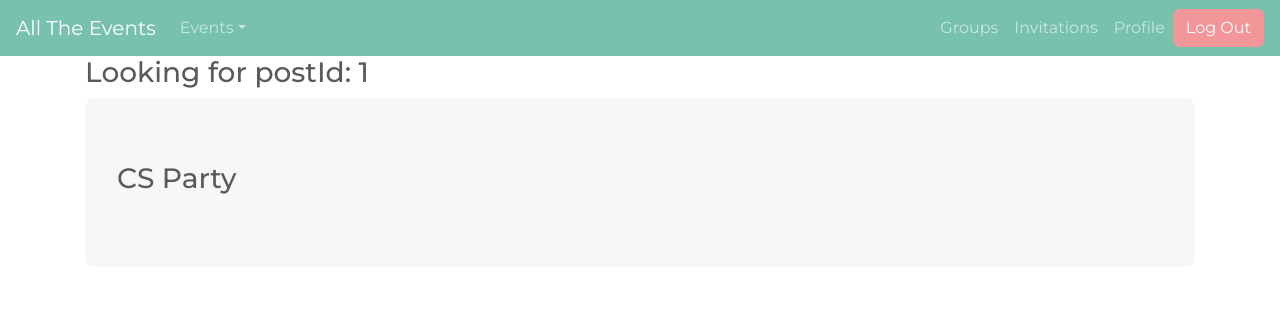
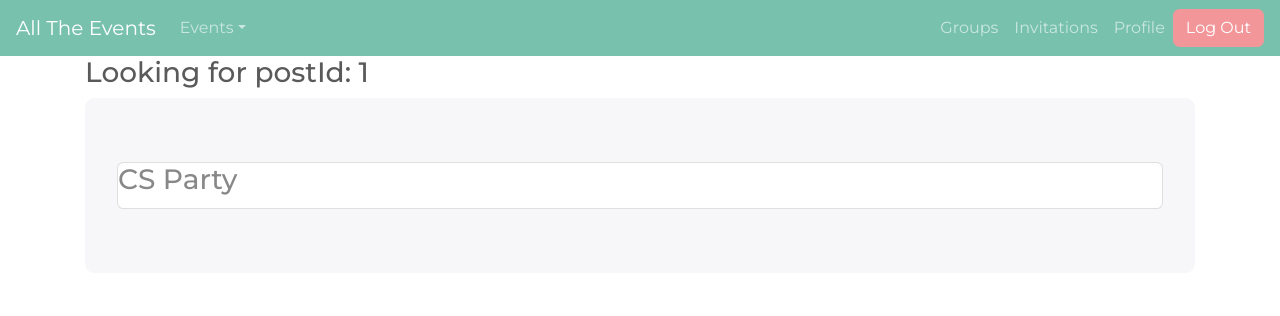
Before and after one commit to cmdevoto/event-planner, a Flask app: page /event/1 in a window 1280 px wide. Shown: the top 316 px of the page. Run offline with Flask 2, Linux system fonts and the light colour scheme.

Commit message:
trying cards

```diff
--- a/eventPlannerApp/templates/events/singleEventView.html
+++ b/eventPlannerApp/templates/events/singleEventView.html
@@ -7,7 +7,9 @@
   {% endif %}
 
   <div class="jumbotron">
-    <h3> {{ data["event"][0] }}</h3>
+    <div class="card mb-12">
+      <h3 class="card-title">{{ data["event"][0] }}</h3>
+    </div>
   </div>
 </div>
 {% endblock %}
```
